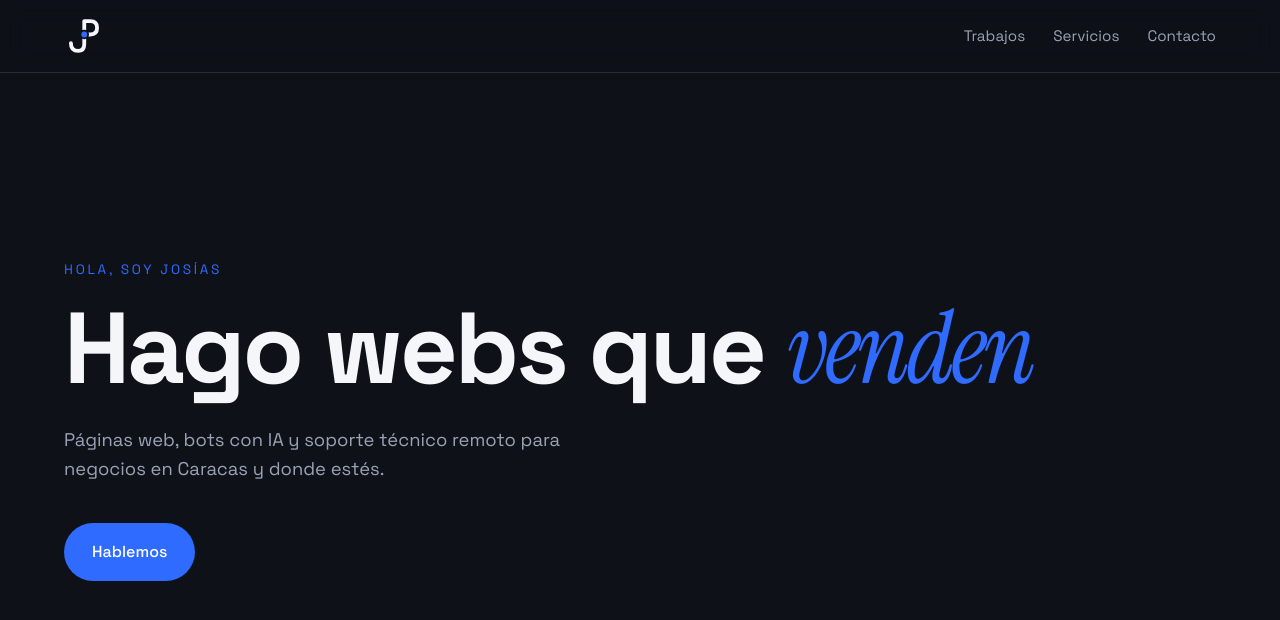
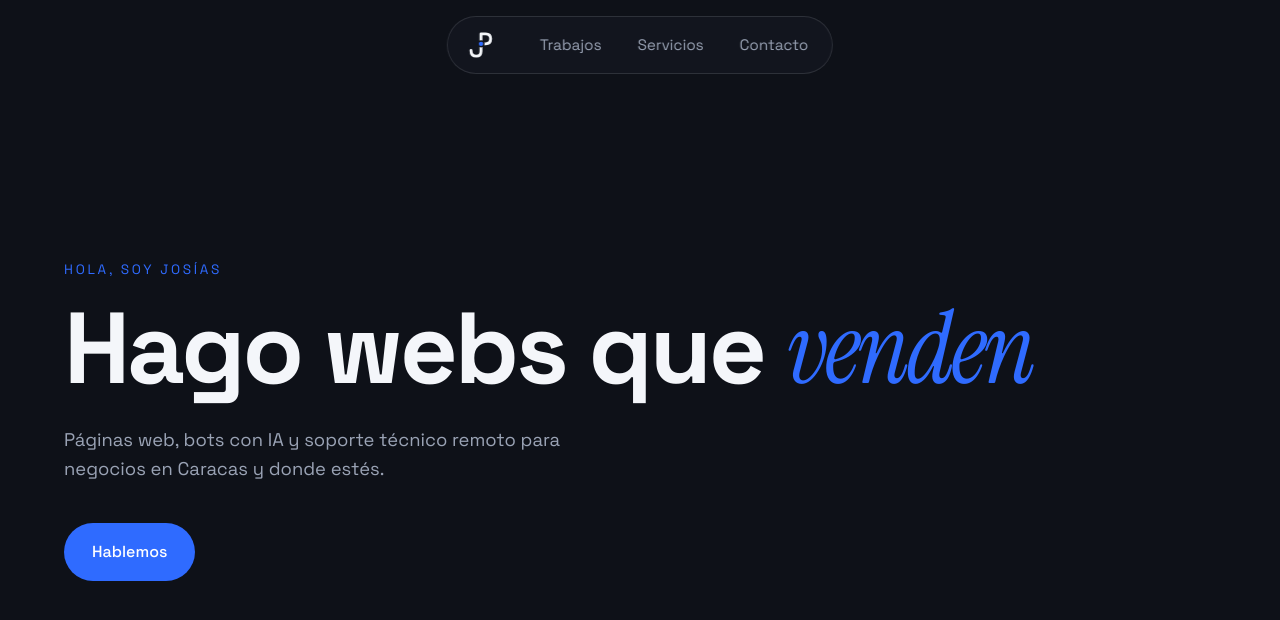
Before and after one commit to josiaspalmares-hub/portafolio, a plain HTML site: page index.html in a window 1280 px wide. Drawn offline with Linux system fonts and the light colour scheme.

Commit message:
Lección 2: menú en píldora escrito por Josías
Co-Authored-By: Claude Opus 5.5 <noreply@anthropic.com>

```diff
--- a/css/estilos.css
+++ b/css/estilos.css
@@ -38,23 +38,33 @@ a { color: inherit; }
 
 /* ---------- 3. Encabezado ---------- */
 .encabezado {
-  position: fixed;          /* se queda pegado arriba al bajar */
-  top: 0;
-  left: 0;
-  right: 0;
-  z-index: 10;              /* por encima del resto */
-  display: flex;            /* pone los hijos uno al lado del otro */
-  justify-content: space-between; /* logo a un lado, menú al otro */
+  position: fixed;
+  top: 16px;
+  left: 50%;
+  transform: translateX(-50%);
+  z-index: 10;
+  display: flex;
   align-items: center;
-  padding: 16px var(--margen);
-  background: rgba(14, 17, 24, 0.7);
-  backdrop-filter: blur(12px); /* efecto vidrio esmerilado */
-  border-bottom: 1px solid var(--linea);
+  gap: 28px;
+  padding: 8px 8px 8px 18px;
+  background: rgba(22,25,36, 0.6);
+  backdrop-filter: blur(14px);
+  border: 1px solid var(--linea);
+  border-radius: 999px;
 }
-.encabezado__menu { display: flex; gap: 28px; }
-.encabezado__menu a { text-decoration: none; font-size: 0.95rem; color: var(--texto-2); transition: color 0.2s; }
-.encabezado__menu a:hover { color: var(--texto); }
-
+.encabezado__logo img { width: 30px; height: 30px; }
+.encabezado__logo { flex-shrink: 0;}
+.encabezado__menu {display: flex; gap: 4px }
+.encabezado__menu a {
+  padding: 8px 16px;
+  border-radius: 999px;
+  text-decoration: none;
+  font-size: 0.95rem;
+  color: var(--texto-2);
+}
+.encabezado__menu a:hover{
+  color: var(--texto);
+  background: rgba(244,246,250, 0.08);}
 /* ---------- 4. Portada (LECCIÓN 1) ----------
    Estas clases ya están listas para lo que vas a escribir en el HTML. */
 .hero {
```
